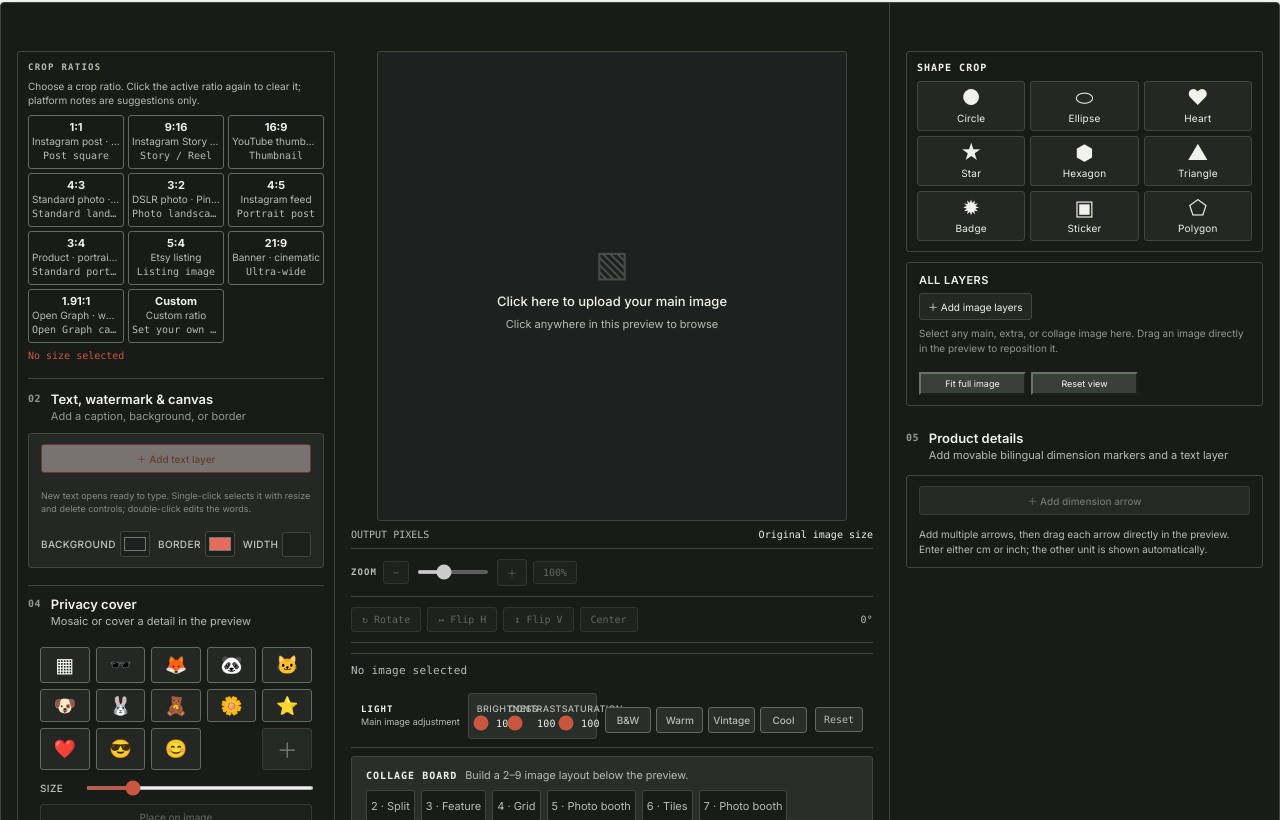
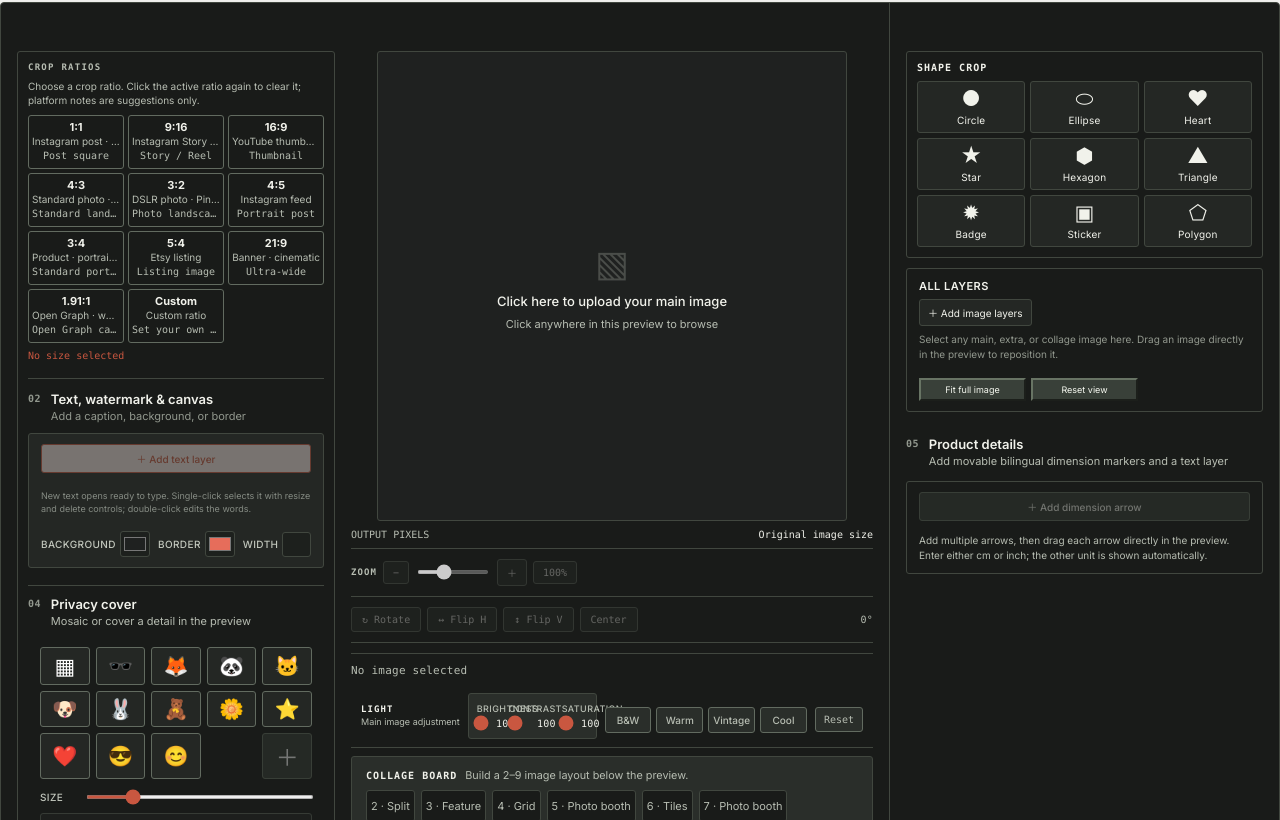
Before and after one commit to samzixiao/image-tools-site, a React (Vite) app: page / in a window 1280 px wide. Shown: the part 300-1120 px from the top of the page. Built offline with nearby package versions, Linux system fonts and the light colour scheme; a web font is replaced by a local one.

Commit message:
Render custom crop ratios and enlarge editor controls

```diff
--- a/scripts/editor-contract-check.mjs
+++ b/scripts/editor-contract-check.mjs
@@ -156,7 +156,8 @@ assert.ok(source.includes('const cropRatioPresets: CropRatioPreset[]') && source
 assert.ok(source.includes('<b>CROP RATIOS</b>') && source.includes('<small>{item.en}</small>'), "Canvas selection must present ratios instead of pixel dimensions");
 assert.ok(source.includes('function chooseCustomRatio(nextRatio = customRatio)') && source.includes('Ratio width') && source.includes('Ratio height'), "Custom crop selection must use a ratio rather than pixels");
 assert.ok(source.includes('function updateCustomRatio(part: "width" | "height", value: number)') && source.includes('chooseCustomRatio(nextRatio);'), "Custom ratios must update the crop immediately while typing");
-assert.ok(styles.includes('.workspace .shape-icon { font-size: 21px; }') && styles.includes('font-size: 18px;'), "Main editor shapes and privacy stickers must use the enlarged controls");
+assert.ok(source.includes('function frameForCropAspect(targetAspect: number)') && source.includes('setCustomFrame(frameForCropAspect(outputWidth / outputHeight));'), "Custom ratio input must redraw the visible crop frame");
+assert.ok(styles.includes('.workspace .shape-icon { font-size: 21px !important;') && styles.includes('font-size: 20px !important;'), "Main editor shapes and privacy stickers must use the enlarged controls");
 assert.ok(source.includes('scale = mode === "fit"\n          ? Math.min(canvas.width / sw, canvas.height / sh)\n          : Math.max(canvas.width / sw, canvas.height / sh)') && source.includes('const scale = mode === "fit"\n          ? Math.min(canvas.width / sw, canvas.height / sh)\n          : Math.max(canvas.width / sw, canvas.height / sh);'), "Crop exports must fill their selected output canvas");
 assert.ok(source.includes('function removeBaseImage()') && source.includes('setBatchPresetIds([]);\n    setCrop({ x: 0, y: 0, width: 1, height: 1 });\n    setCropCommitted(false);'), "Removing the main image must reset the crop selection state");
 assert.ok(source.indexOf("{previewUtilityModule}") < source.indexOf('<div className="preview-zoom-row">'), "Output pixels must appear before zoom controls");
--- a/src/App.css
+++ b/src/App.css
@@ -3367,12 +3367,15 @@ footer {
 .workspace .controls .layers-panel,
 .workspace .controls .measure-module,
 .workspace .preview-adjustments,
-.workspace .preview-collage-dock { font-size: 13px; }
-.preview-size-tools .batch-option b { font-size: 11px; }
+.workspace .preview-collage-dock { font-size: 13px !important; }
+.workspace .preview-size-tools .batch-option b { font-size: 11px !important; }
 .preview-size-tools .batch-option span,
-.preview-size-tools .batch-option small { font-size: 10px; }
-.right-shape-module .shape small { font-size: 10px; }
-.workspace .shape-icon { font-size: 21px; }
+.preview-size-tools .batch-option small { font-size: 10px !important; }
+.workspace .right-shape-module .shape small { font-size: 10px !important; }
+.workspace .shape-icon { font-size: 21px !important; height: 24px; line-height: 24px; }
+.workspace .left-privacy-module .sticker-panel > div button { min-height: 36px; font-size: 20px !important; }
+.workspace .left-privacy-module .sticker-panel > div .mosaic-picker { font-size: 22px !important; }
+.workspace .left-privacy-module .sticker-panel > div .sticker-custom-add { font-size: 23px !important; }
 .stage,
 .stage img,
 .preview-image,
--- a/src/App.tsx
+++ b/src/App.tsx
@@ -239,6 +239,12 @@ function centeredCropForAspect(width: number, height: number, targetAspect: numb
   }
   const cropHeight = sourceAspect / targetAspect;
   return { x: 0, y: (1 - cropHeight) / 2, width: 1, height: cropHeight };
+}
+function frameForCropAspect(targetAspect: number) {
+  const scale = 0.82;
+  return targetAspect >= 1
+    ? { x: (1 - scale) / 2, y: (1 - scale / targetAspect) / 2, width: scale, height: scale / targetAspect }
+    : { x: (1 - scale * targetAspect) / 2, y: (1 - scale) / 2, width: scale * targetAspect, height: scale };
 }
 const privacyStickers = [
   "mosaic",
@@ -571,6 +577,7 @@ function App() {
     const outputHeight = Math.max(1, Math.round((height / Math.max(width, height)) * longEdge));
     setCustomRatio({ width, height });
     setCustom({ width: outputWidth, height: outputHeight });
+    setCustomFrame(frameForCropAspect(outputWidth / outputHeight));
     setBatchPresetIds([]);
     choosePreset({ id: "custom", group: "Custom", name: "自定义比例", en: "Custom ratio", width: outputWidth, height: outputHeight });
   }
```
